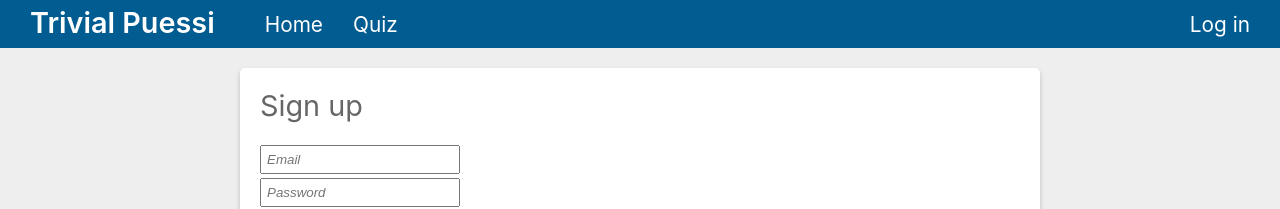
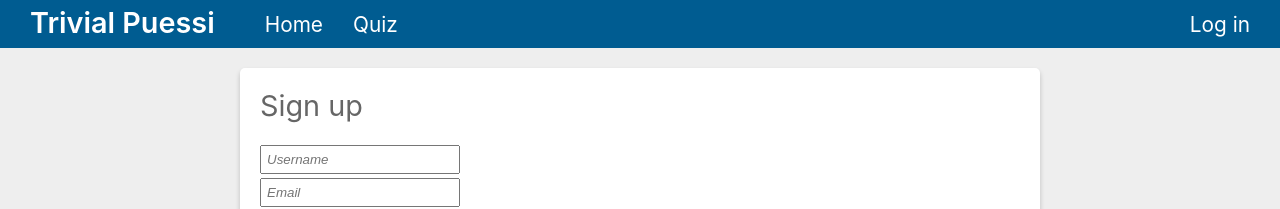
Before and after one commit to pfraces/trivial, a React (Create React App) app: page /signup in a window 1280 px wide. Shown: the top 209 px of the page. Built offline with nearby package versions, Linux system fonts and the light colour scheme; no server answers.

Commit message:
Added new user to users db node

```diff
--- a/src/firebase/auth.js
+++ b/src/firebase/auth.js
@@ -4,8 +4,10 @@ import {
   signInWithEmailAndPassword,
   onAuthStateChanged,
   signOut,
+  updateProfile,
+  sendEmailVerification,
 } from 'firebase/auth';
-import { ref, onValue, off } from 'firebase/database';
+import { ref, onValue, off, set } from 'firebase/database';
 import { db, auth } from './firebase';
 
 const AuthContext = createContext();
@@ -13,12 +15,24 @@ const AuthContext = createContext();
 export const AuthProvider = ({ children }) => {
   const [user, setUser] = useState(null);
 
-  const login = (email, password) => {
+  const login = ({ email, password }) => {
     return signInWithEmailAndPassword(auth, email, password);
   };
 
-  const signup = (email, password) => {
-    return createUserWithEmailAndPassword(auth, email, password);
+  const signup = ({ username, email, password }) => {
+    return createUserWithEmailAndPassword(auth, email, password).then(
+      ({ user }) => {
+        return sendEmailVerification(user)
+          .then(() => updateProfile(user, { displayName: username }))
+          .then(() => {
+            return set(ref(db, `/users/${user.uid}`), {
+              username,
+              email,
+              role: 'user',
+            });
+          });
+      }
+    );
   };
 
   const logout = () => {
--- a/src/views/Login/Login.js
+++ b/src/views/Login/Login.js
@@ -39,9 +39,7 @@ function Login() {
       return;
     }
 
-    const { email, password } = user;
-
-    login(email, password)
+    login(user)
       .then(() => {
         snackbar({ message: 'Access granted' });
         navigate('/');
--- a/src/views/Signup/Signup.js
+++ b/src/views/Signup/Signup.js
@@ -13,14 +13,20 @@ function Signup() {
   const snackbar = useSnackbar();
 
   const { form, validate } = useForm({
+    username: required(),
     email: [required(), email()],
     password: [required(), minLength(6)],
   });
 
   const [user, setUser] = useState({
+    username: '',
     email: '',
     password: '',
   });
+
+  const onUsernameChange = (event) => {
+    setUser((user) => ({ ...user, username: event.target.value }));
+  };
 
   const onEmailChange = (event) => {
     setUser((user) => ({ ...user, email: event.target.value }));
@@ -39,9 +45,7 @@ function Signup() {
       return;
     }
 
-    const { email, password } = user;
-
-    signup(email, password)
+    signup(user)
       .then(() => {
         snackbar({ message: 'Account created' });
         navigate('/');
@@ -65,6 +69,22 @@ function Signup() {
             onSubmit={onSubmit}
           >
             <div className="form-fields">
+              <div className="field">
+                <input
+                  type="text"
+                  name="username"
+                  autoComplete="username"
+                  className="form-field"
+                  placeholder="Username"
+                  value={user.username}
+                  onChange={onUsernameChange}
+                />
+
+                {form?.errors.username.required && (
+                  <p role="alert">Username is required</p>
+                )}
+              </div>
+
               <div className="field">
                 <input
                   type="email"
```
